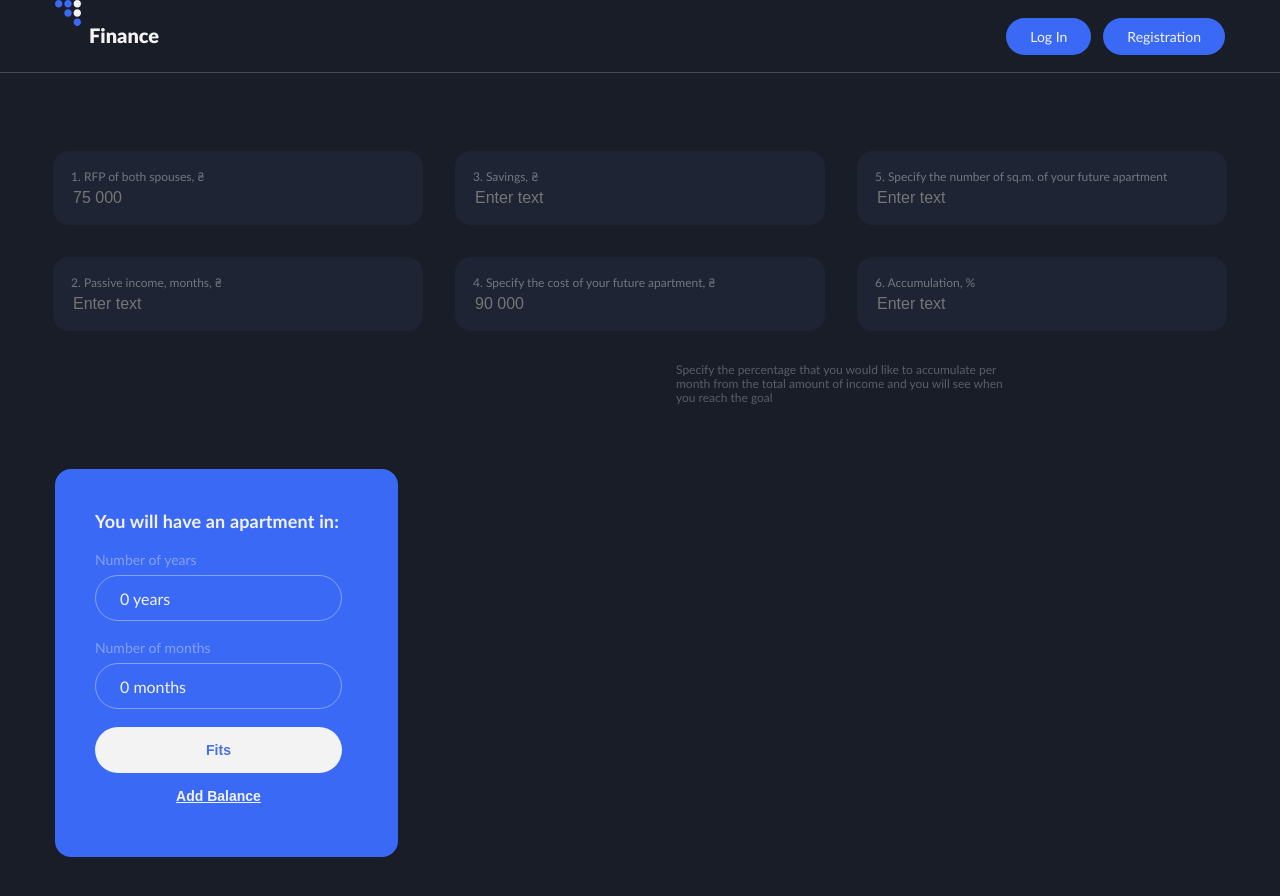
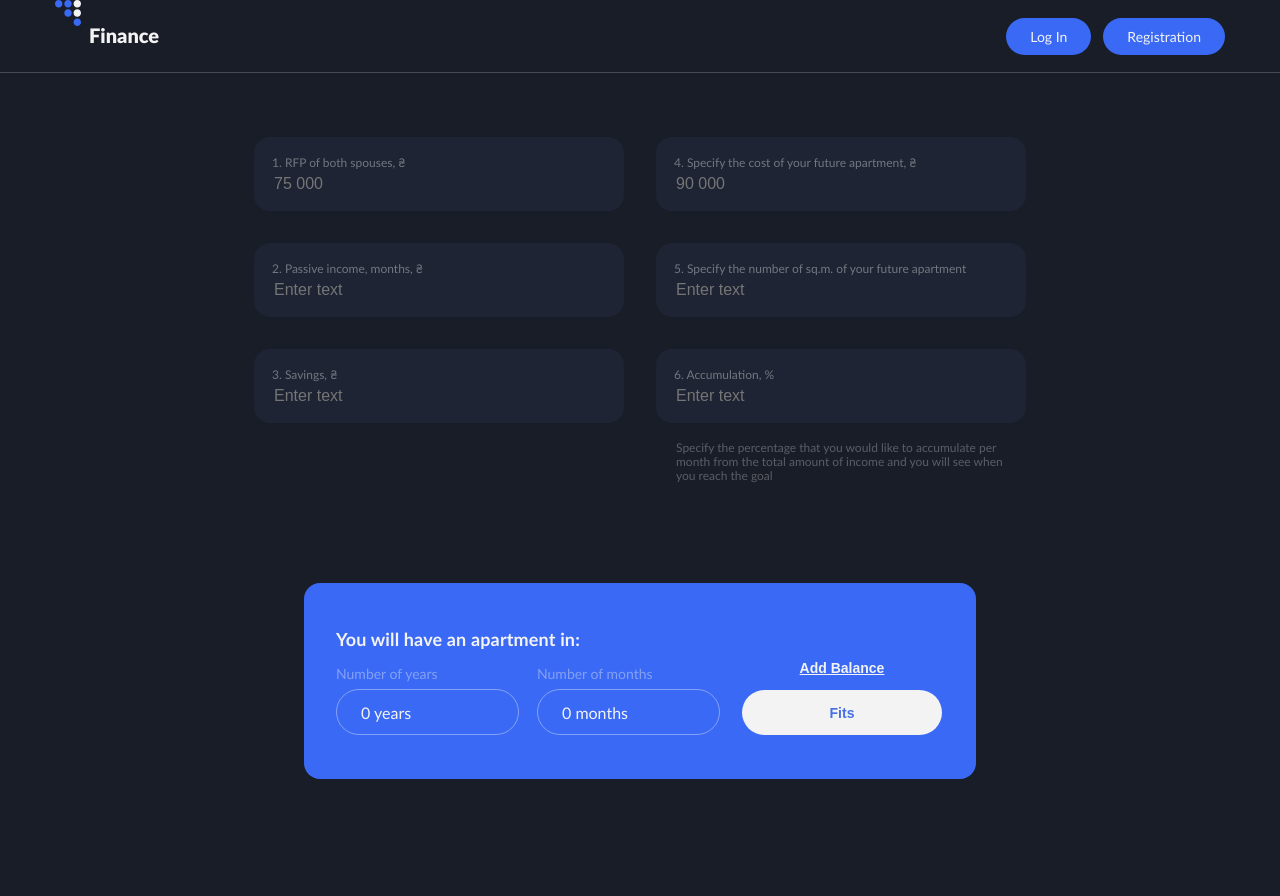
Before and after one commit to SolusBlade/ITD-React-project, a React (Create React App) app: page /plan in a window 1280 px wide. Shown: the top 896 px of the page. After the commit the page ends 839 px from the top, so only its background shows below. Built offline with nearby package versions, Linux system fonts and the light colour scheme; a web font is replaced by a local one.

Commit message:
create ResultForm tablet

```diff
--- a/src/components/PlanInputsList/PlanInputsList.module.scss
+++ b/src/components/PlanInputsList/PlanInputsList.module.scss
@@ -6,10 +6,10 @@
   justify-content: center;
   align-content: center;
   margin-bottom: 4px;
-  padding-top: 50px;
+  margin-top: 50px;
 
   @media screen and (min-width: 768px) {
-    height: 286px;
+    height: 314px;
     gap: 32px;
   }
 }
@@ -27,6 +27,13 @@
 
   color: rgba(243, 243, 243, 0.3);
 
+  @media screen and (max-width: 767px) {
+  }
+
+  @media screen and (min-width: 768px) {
+    margin-bottom: 100px;
+  }
+
   @media screen and (min-width: 1280px) {
     margin-right: 220px;
   }
--- a/src/components/ResultForm/ResultForm.module.scss
+++ b/src/components/ResultForm/ResultForm.module.scss
@@ -7,6 +7,22 @@
 
   background: #3a6af5;
   border-radius: 16px;
+
+  @media screen and (max-width: 767px) {
+  }
+
+  @media screen and (min-width: 768px) {
+    position: relative;
+    margin-left: auto;
+    margin-right: auto;
+
+    width: 672px;
+    height: 196px;
+    padding: 44px 32px;
+  }
+
+  @media screen and (min-width: 1280px) {
+  }
 }
 
 .title {
@@ -17,12 +33,58 @@
   letter-spacing: 0.15px;
 
   color: #f3f3f3;
+
+  @media screen and (max-width: 767px) {
+  }
+
+  @media screen and (min-width: 768px) {
+    display: inline-block;
+    padding-bottom: 14px;
+    width: 245px;
+  }
+
+  @media screen and (min-width: 1280px) {
+  }
 }
 
 .list {
+  @media screen and (max-width: 767px) {
+  }
+
+  @media screen and (min-width: 768px) {
+    display: flex;
+  }
+
+  @media screen and (min-width: 1280px) {
+  }
 }
 
 .item {
+  @media screen and (max-width: 767px) {
+  }
+
+  @media screen and (min-width: 768px) {
+    margin-right: 18px;
+    width: 183px;
+    height: 70px;
+  }
+
+  @media screen and (min-width: 1280px) {
+  }
+}
+
+.item:last-child {
+  @media screen and (min-width: 768px) {
+    position: absolute;
+    right: 33px;
+    bottom: 44px;
+
+    display: flex;
+    flex-direction: column-reverse;
+    justify-content: flex-end;
+
+    height: 90px;
+  }
 }
 
 .text {
@@ -41,16 +103,14 @@
 .res {
   margin-bottom: 18px;
 
-  width: 247px;
-  height: 46px;
-
   display: flex;
   flex-direction: row;
   align-items: center;
   padding: 14px 0px 14px 24px;
   gap: 10px;
 
-  width: 247px;
+  width: 100%;
+
   height: 46px;
 
   border: 1px solid rgba(243, 243, 243, 0.4);
@@ -72,6 +132,13 @@
   border: none;
 
   text-align: center;
+
+  @media screen and (min-width: 768px) {
+    width: 200px;
+  }
+
+  @media screen and (min-width: 1280px) {
+  }
 }
 
 .buttonBalance {
@@ -88,4 +155,11 @@
   color: #f3f3f3;
   background-color: inherit;
   border: none;
+
+  @media screen and (min-width: 768px) {
+    width: 200px;
+  }
+
+  @media screen and (min-width: 1280px) {
+  }
 }
```
